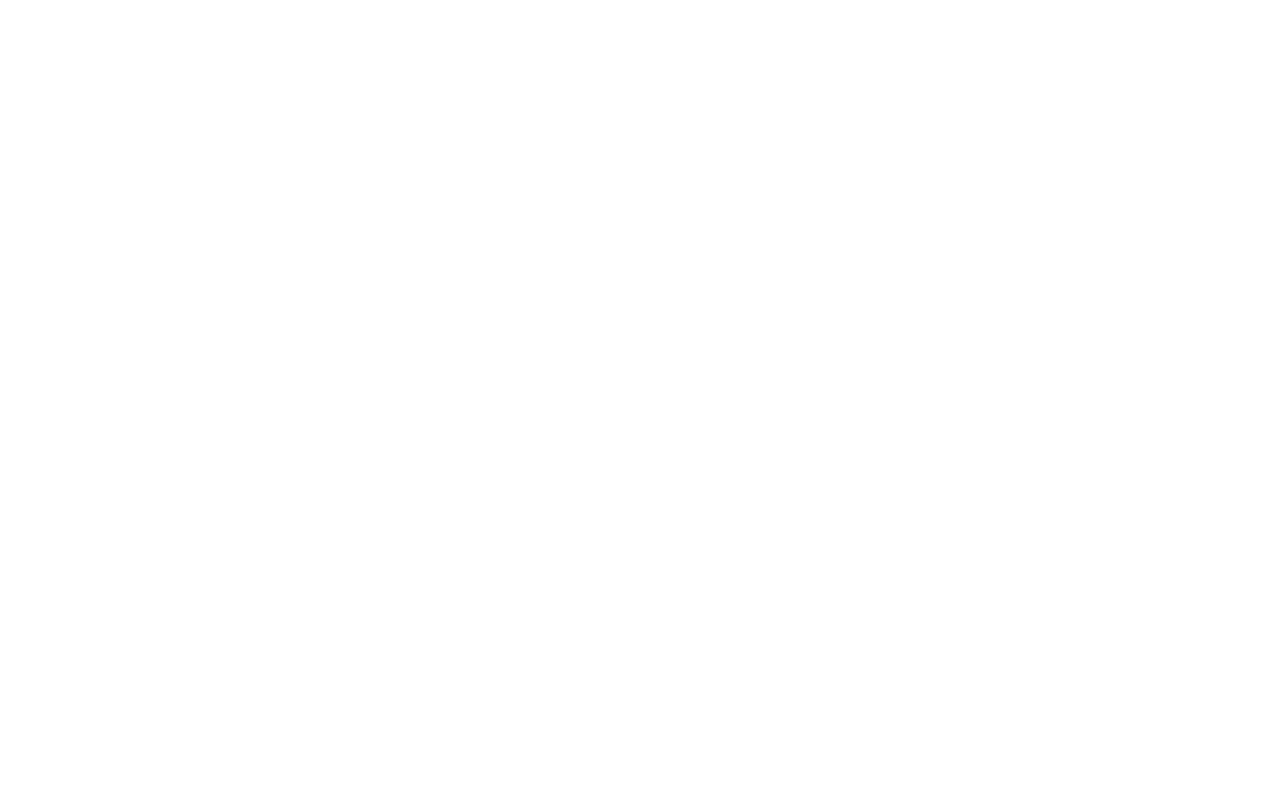
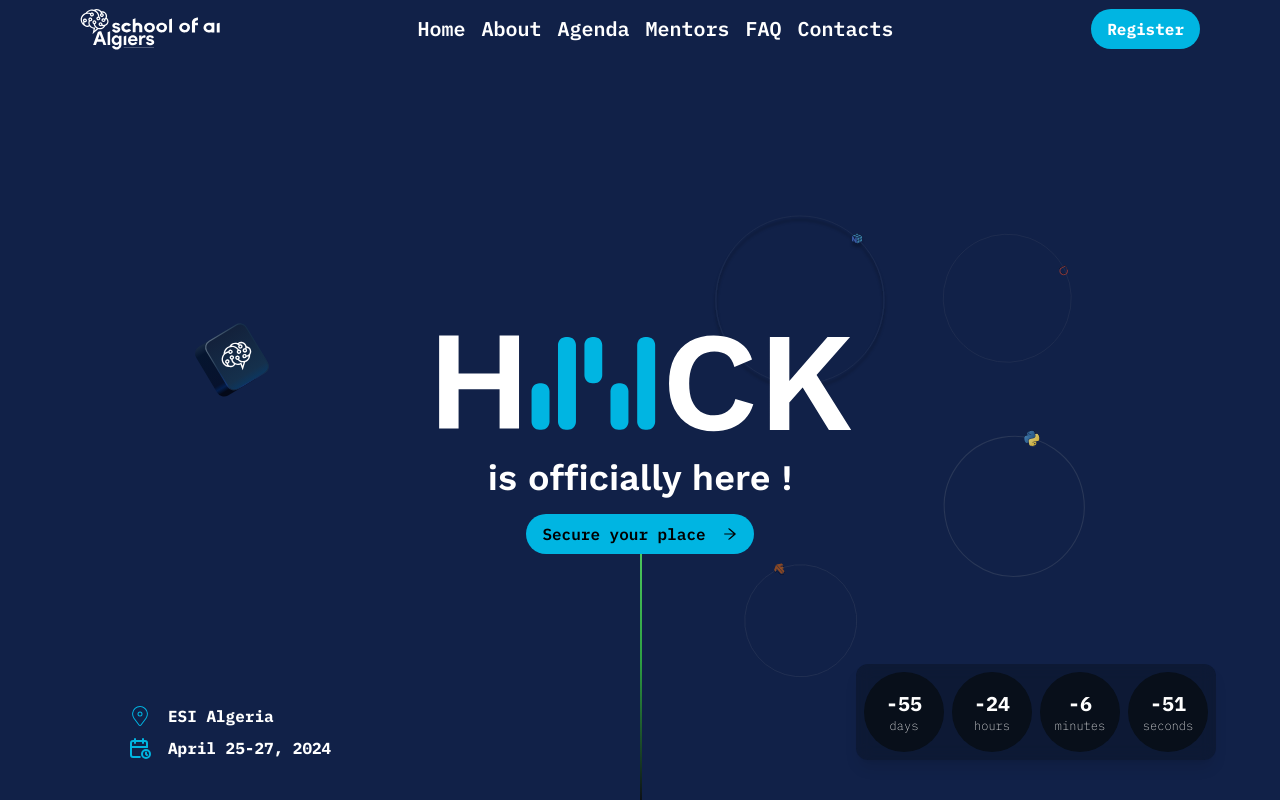
Before and after one commit to SchoolofAI-Algiers/haick24-website, a React (Vite) app: page / in a window 1280 px wide. Built offline with nearby package versions, Linux system fonts and the light colour scheme.

Commit message:
implemented hero section

```diff
--- a/src/App.jsx
+++ b/src/App.jsx
@@ -1,10 +1,10 @@
-
+import Hero from "./components/hero";
 const App = () => {
   return (
-    <div>
-      <h1 className=" text-MintGreen font-IPM"></h1>
+    <div className="h-fit flex w-full min-h-screen">
+      <Hero />
     </div>
-  )
-}
+  );
+};
 
-export default App
+export default App;
```
